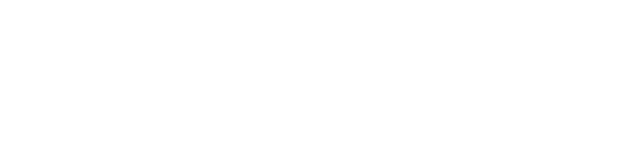
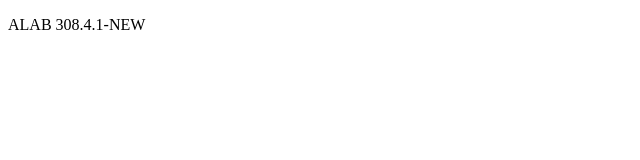
Before and after one commit to Alaabm/ALAB-308.4.1, a plain HTML site: page index.html in a window 1280 px wide. Shown: the whole page, without its empty margins (0-640 px from the left). Drawn offline with Linux system fonts and the light colour scheme.

Commit message:
added paragraph

```diff
--- a/index.html
+++ b/index.html
@@ -7,6 +7,6 @@
     </title>
 </head>
 <body>
-
+    <p>ALAB 308.4.1-NEW</p>
 </body>
 </html>
```
